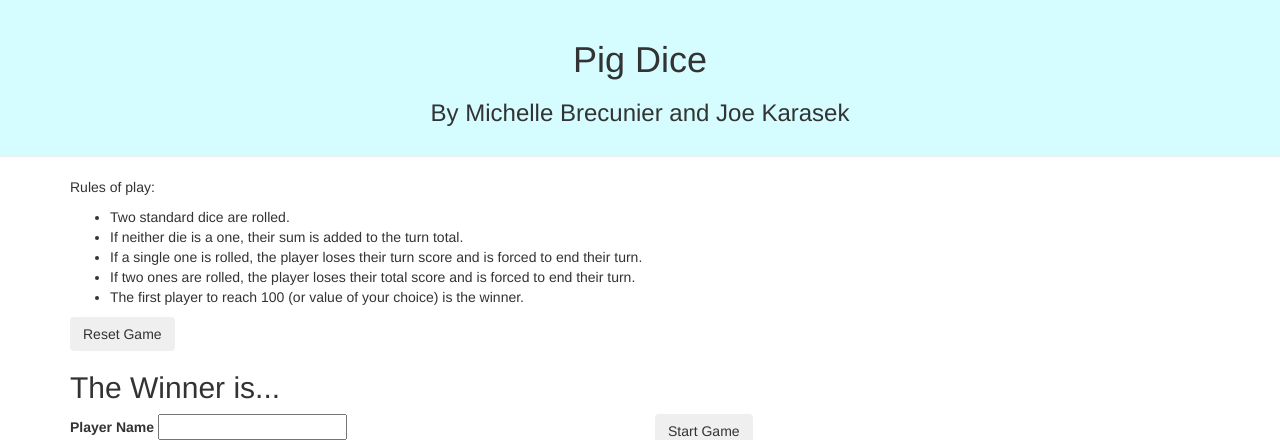
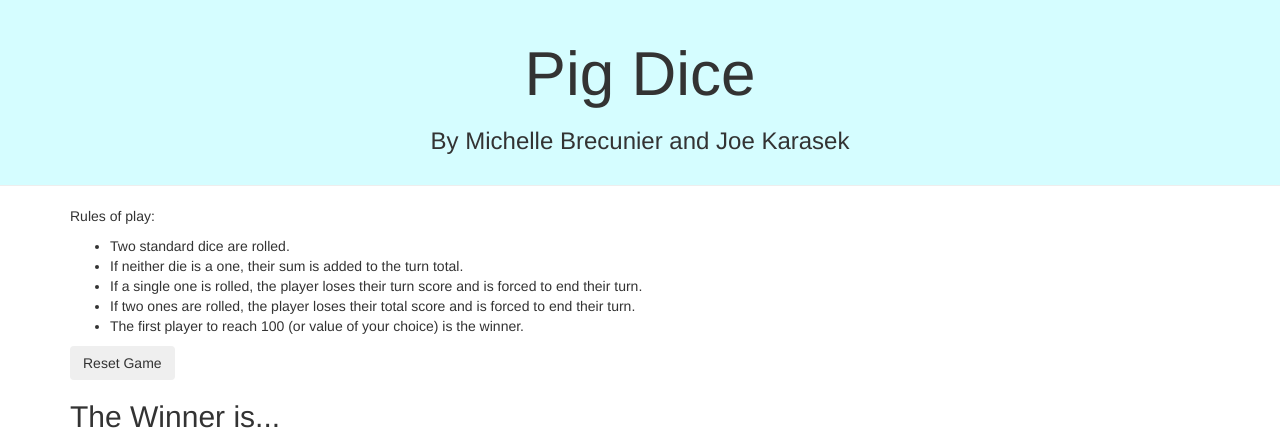
Before and after one commit to judejuma2030/pig-dice, a plain HTML site: page index.html in a window 1280 px wide. Shown: the top 440 px of the page. Drawn offline with nearby package versions, Linux system fonts and the light colour scheme.

Commit message:
styling header

```diff
--- a/css/styles.css
+++ b/css/styles.css
@@ -4,3 +4,6 @@
   background-color: #d5fdff;
   margin-top: 0;
 }
+.page-header h1 {
+  font-size: 62px;
+}
```
